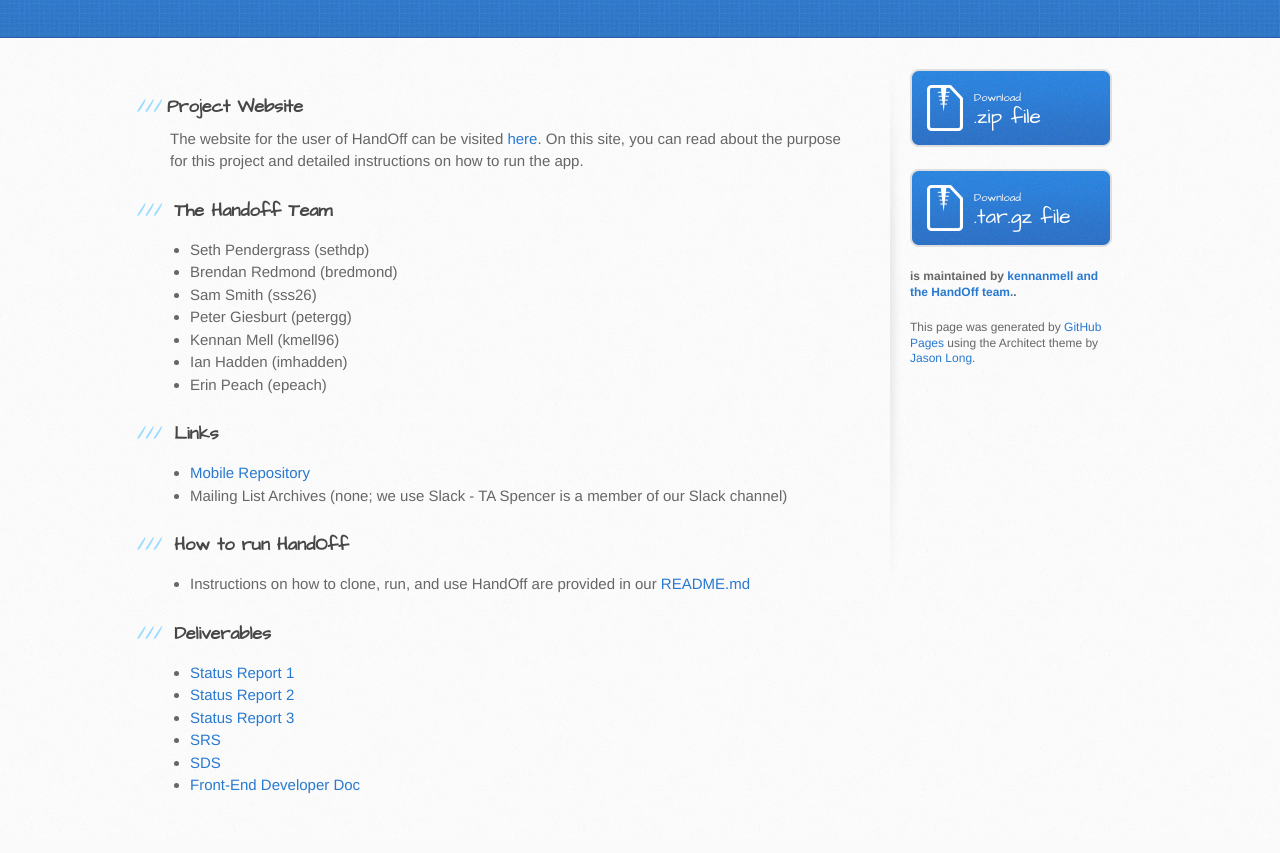
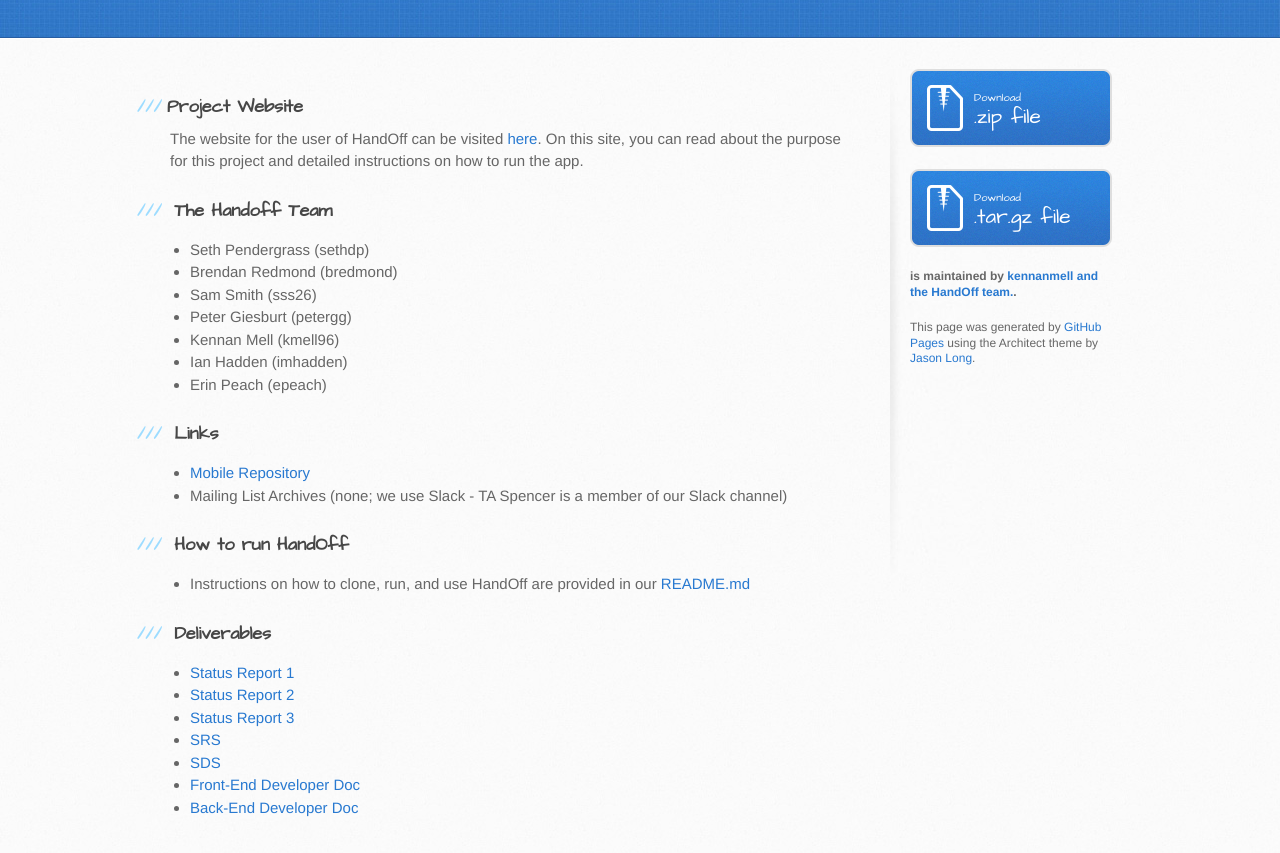
Before and after one commit to kennanmell/Handoff, a website: page index.html in a window 1280 px wide. Shown: the part 197-1050 px from the top of the page. Drawn offline with Linux system fonts and the light colour scheme.

Commit message:
Update index.html

```diff
--- a/index.html
+++ b/index.html
@@ -71,6 +71,7 @@ can read about the purpose for this project and detailed instructions on how to
 <li><a href="https://docs.google.com/document/d/1vWNAnATcPzw5KWn3t_P64o-IljKZ3VTaXpC_q2KYVfg/edit?usp=sharing">SRS</a></li>
 <li><a href="https://slack-files.com/T2PK1353N-F2VP45JAK-40f673b804">SDS</a></li>
 <li><a href="https://docs.google.com/document/d/1VQU8ICkfLX7jcja4rZGzusaPJB5buaZpKsGkq9XcuX8/edit">Front-End Developer Doc</a></li>
+<li><a href="https://github.com/sethdp/HandoffBackend/blob/master/README">Back-End Developer Doc</a></li>
 </ul>
         </section>
 
```
